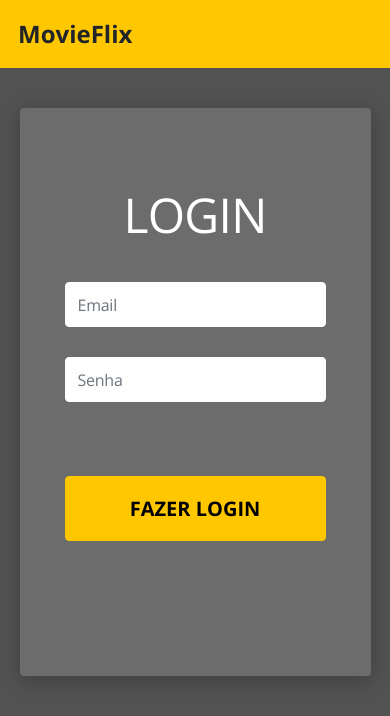
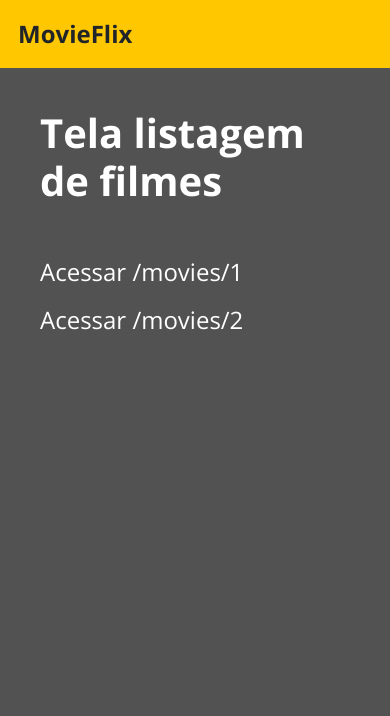
Before and after one commit to santosediego/movieflix, a React (Create React App) app in the folder front-web/: page / in a window 390 px wide. Shown: the top 716 px of the page. Built offline with nearby package versions, Linux system fonts and the light colour scheme.

Commit message:
Created movie list

```diff
--- a/front-web/src/App.tsx
+++ b/front-web/src/App.tsx
@@ -3,12 +3,13 @@ import Navbar from './components/Navbar';
 import "./assets/styles/custom.scss";
 import './App.css';
 import Auth from './pages/Auth';
+import Listing from './pages/Listing';
 
 function App() {
   return (
     <>
       <Navbar />
-      <Auth />
+      <Listing />
     </>
   );
 }
--- /dev/null
+++ b/front-web/src/pages/Listing/index.tsx
@@ -0,0 +1,18 @@
+import React from 'react';
+import './styles.scss';
+
+function Listing() {
+    return (
+        <div className="listing-container">
+            <h1>Tela listagem de filmes</h1>
+            <p>
+                <a href="link">Acessar /movies/1</a>
+            </p>
+            <p>
+                <a href="link">Acessar /movies/2</a>
+            </p>
+        </div>
+    );
+}
+
+export default Listing;
--- /dev/null
+++ b/front-web/src/pages/Listing/styles.scss
@@ -0,0 +1,46 @@
+.listing-container {
+    font-size: 24px;
+    color: #fff;
+    padding: 41px 40px;
+}
+
+.listing-container h1 {
+    font-size: 48px;
+    margin-bottom: 39px;
+}
+
+.listing-container p {
+    margin-bottom: 27px;
+}
+
+.listing-container a {
+    color: #fff;
+}
+
+@media (max-width: 576px) {
+
+    .listing-container h1 {
+        font-size: 40px;
+        margin-bottom: 49px;
+    }
+
+    .listing-container p {
+        margin-bottom: 12px;
+    }
+}
+
+@media (max-width: 320px) {
+    .listing-container {
+        padding: 12px 15px;
+        font-size: 18px;
+    }
+
+    .listing-container h1 {
+        font-size: 24px;
+        margin-bottom: 49px;
+    }
+
+    .listing-container p {
+        margin-bottom: 12px;
+    }
+}
```
